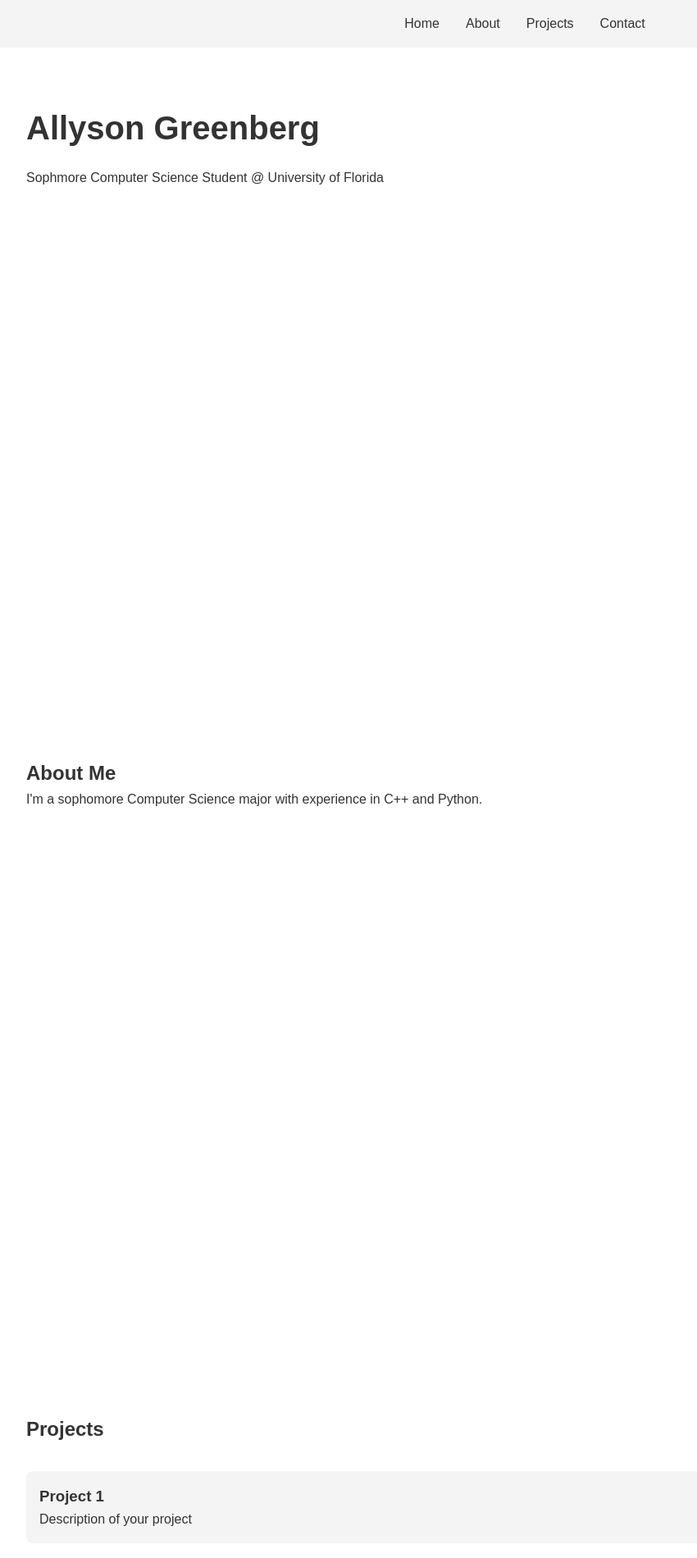
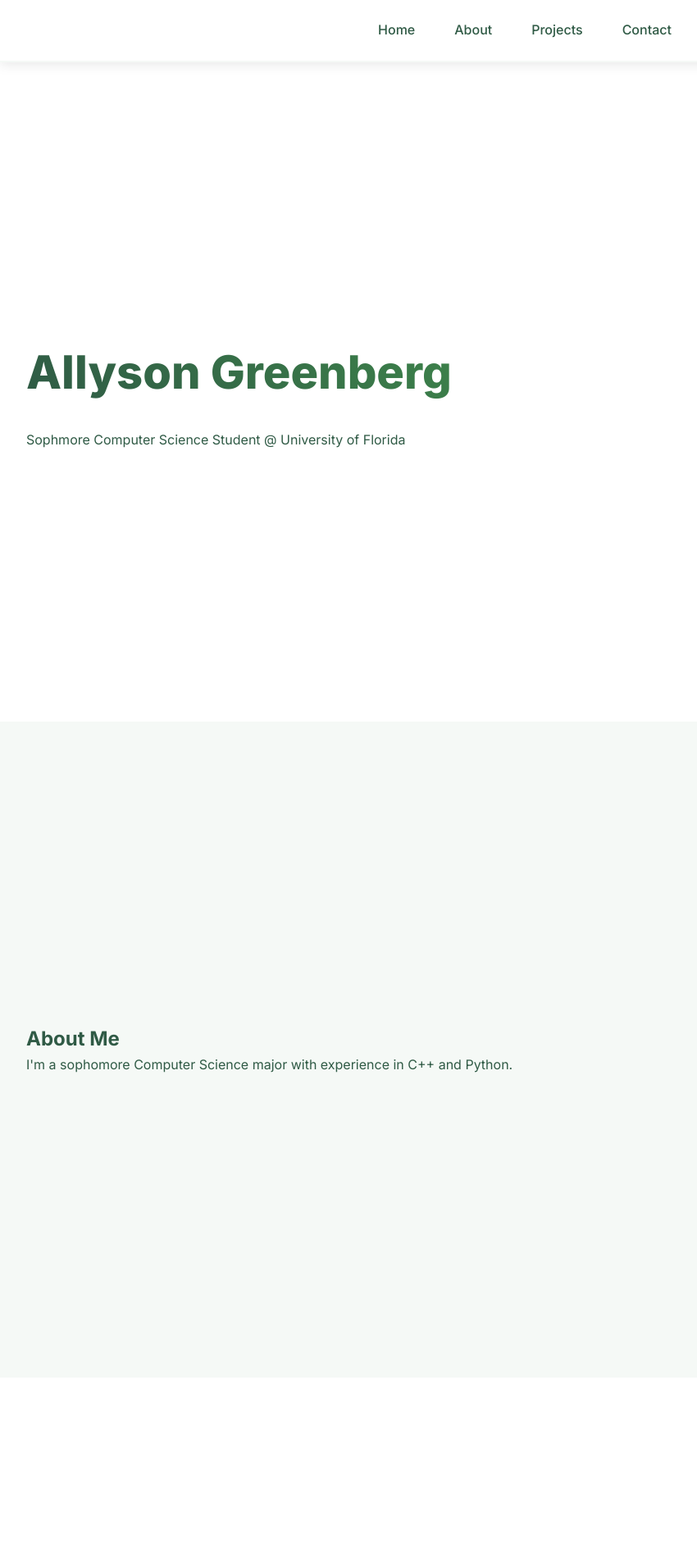
Before and after one commit to allygreenberg8/agreenie.tech, a plain HTML site: page index.html in a window 1280 px wide. Shown: the top 1900 px of the page at 82% size, without its empty margins (0-850 px from the left). Drawn offline with Linux system fonts and the light colour scheme.

Commit message:
Enhance personal website with new styles and branding. Updated index.html to include Google Fonts and Font Awesome, modified social media links to reflect current accounts, and revised footer copyright. Improved styles.css with CSS variables for better theming, enhanced layout and spacing, added hover effects, and implemented smooth scrolling and animations for a more dynamic user experience.

```diff
--- a/index.html
+++ b/index.html
@@ -5,6 +5,8 @@
     <meta name="viewport" content="width=device-width, initial-scale=1.0">
     <title>Allyson Greenberg - Personal Website</title>
     <link rel="stylesheet" href="styles.css">
+    <link href="https://fonts.googleapis.com/css2?family=Inter:wght@400;500;600;700;800&display=swap" rel="stylesheet">
+    <link rel="stylesheet" href="https://cdnjs.cloudflare.com/ajax/libs/font-awesome/6.0.0/css/all.min.css">
 </head>
 <body>
     <header>
@@ -44,14 +46,14 @@
             <h2>Contact</h2>
             <p>Email: your.email@ufl.edu</p>
             <div class="social-links">
-                <a href="https://github.com/yourusername">GitHub</a>
-                <a href="https://linkedin.com/in/yourusername">LinkedIn</a>
+                <a href="https://github.com/allygreenberg8">GitHub</a>
+                <a href="https://linkedin.com/in/allyson-greenberg">LinkedIn</a>
             </div>
         </section>
     </main>
 
     <footer>
-        <p>&copy; 2024 Your Name. All rights reserved.</p>
+        <p>&copy; 2024 Allyson Greenberg. All rights reserved.</p>
     </footer>
 </body>
 </html>
--- a/styles.css
+++ b/styles.css
@@ -4,70 +4,168 @@
     box-sizing: border-box;
 }
 
+:root {
+    --primary-color: #2F5A45;
+    --secondary-color: #4CAF50;
+    --accent-color: #8BC34A;
+    --text-color: #2F5A45;
+    --bg-color: #ffffff;
+    --section-bg: #F5F9F6;
+    --transition: all 0.3s ease;
+    --gradient-start: #2F5A45;
+    --gradient-end: #4CAF50;
+}
+
 body {
-    font-family: 'Arial', sans-serif;
+    font-family: 'Inter', 'SF Pro Display', -apple-system, BlinkMacSystemFont, sans-serif;
     line-height: 1.6;
-    color: #333;
+    color: var(--text-color);
+    background-color: var(--bg-color);
 }
 
 header {
-    background-color: #f4f4f4;
-    padding: 1rem;
+    background-color: rgba(255, 255, 255, 0.95);
+    padding: 1.5rem;
     position: fixed;
     width: 100%;
     top: 0;
+    box-shadow: 0 2px 15px rgba(0, 0, 0, 0.1);
+    backdrop-filter: blur(10px);
+    -webkit-backdrop-filter: blur(10px);
+    z-index: 1000;
+    border-bottom: 2px solid var(--section-bg);
 }
 
 nav ul {
     list-style: none;
     display: flex;
     justify-content: center;
-    gap: 2rem;
+    gap: 3rem;
 }
 
 nav a {
     text-decoration: none;
-    color: #333;
+    color: var(--text-color);
+    font-weight: 500;
+    position: relative;
+    transition: var(--transition);
+}
+
+nav a::after {
+    content: '';
+    position: absolute;
+    width: 0;
+    height: 2px;
+    bottom: -4px;
+    left: 0;
+    background-color: var(--secondary-color);
+    transition: var(--transition);
+}
+
+nav a:hover::after {
+    width: 100%;
 }
 
 main {
-    margin-top: 60px;
+    margin-top: 80px;
 }
 
 section {
-    padding: 4rem 2rem;
+    padding: 6rem 2rem;
     min-height: 100vh;
+    display: flex;
+    flex-direction: column;
+    justify-content: center;
+    background-color: var(--bg-color);
+}
+
+section:nth-child(even) {
+    background-color: var(--section-bg);
 }
 
 h1 {
-    font-size: 2.5rem;
-    margin-bottom: 1rem;
+    font-size: 3.5rem;
+    margin-bottom: 1.5rem;
+    background: linear-gradient(45deg, var(--gradient-start), var(--gradient-end));
+    -webkit-background-clip: text;
+    background-clip: text;
+    color: transparent;
+    font-weight: 800;
 }
 
 .project-grid {
     display: grid;
-    grid-template-columns: repeat(auto-fit, minmax(250px, 1fr));
-    gap: 2rem;
-    padding: 2rem 0;
+    grid-template-columns: repeat(auto-fit, minmax(300px, 1fr));
+    gap: 2.5rem;
+    padding: 3rem 0;
+    max-width: 1200px;
+    margin: 0 auto;
 }
 
 .project-card {
-    background: #f4f4f4;
-    padding: 1rem;
-    border-radius: 8px;
+    background: var(--bg-color);
+    padding: 2rem;
+    border-radius: 16px;
+    box-shadow: 0 10px 30px rgba(0, 0, 0, 0.1);
+    transition: var(--transition);
+    border: 1px solid rgba(47, 90, 69, 0.1);
+}
+
+.project-card:hover {
+    transform: translateY(-5px);
+    box-shadow: 0 15px 40px rgba(47, 90, 69, 0.1);
+    border-color: var(--accent-color);
 }
 
 .social-links {
-    margin-top: 1rem;
+    margin-top: 2rem;
+    display: flex;
+    gap: 1.5rem;
+    justify-content: center;
 }
 
 .social-links a {
-    margin-right: 1rem;
-    color: #333;
+    color: var(--text-color);
+    font-size: 1.5rem;
+    transition: var(--transition);
+}
+
+.social-links a:hover {
+    color: var(--secondary-color);
+    transform: translateY(-3px);
 }
 
 footer {
     text-align: center;
-    padding: 1rem;
-    background: #f4f4f4;
+    padding: 2rem;
+    background: var(--primary-color);
+    color: var(--bg-color);
 }
+
+/* Add smooth scrolling */
+html {
+    scroll-behavior: smooth;
+}
+
+/* Add responsive container */
+.container {
+    max-width: 1200px;
+    margin: 0 auto;
+    padding: 0 2rem;
+}
+
+/* Add animations */
+@keyframes fadeIn {
+    from {
+        opacity: 0;
+        transform: translateY(20px);
+    }
+    to {
+        opacity: 1;
+        transform: translateY(0);
+    }
+}
+
+.fade-in {
+    animation: fadeIn 1s ease forwards;
+}
```
